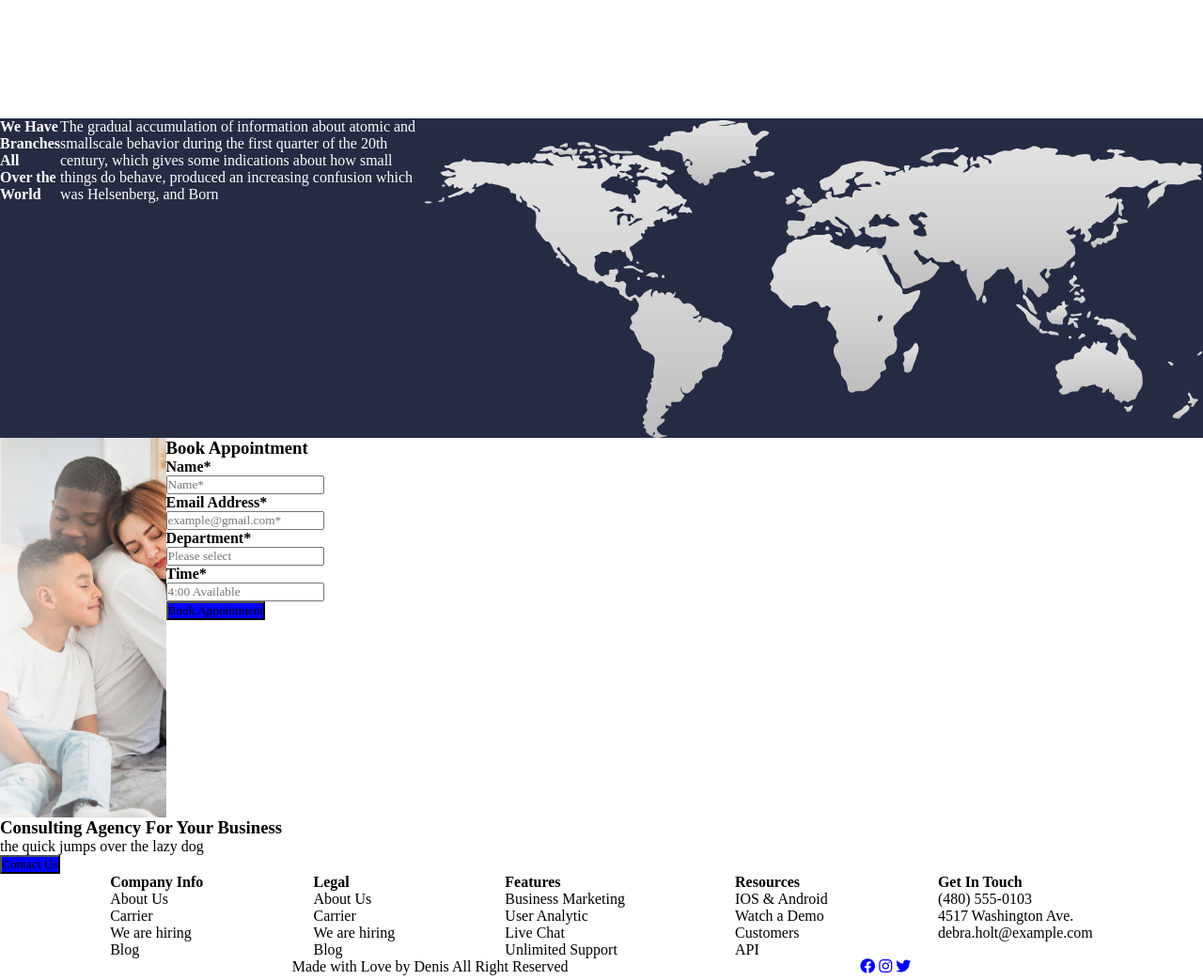
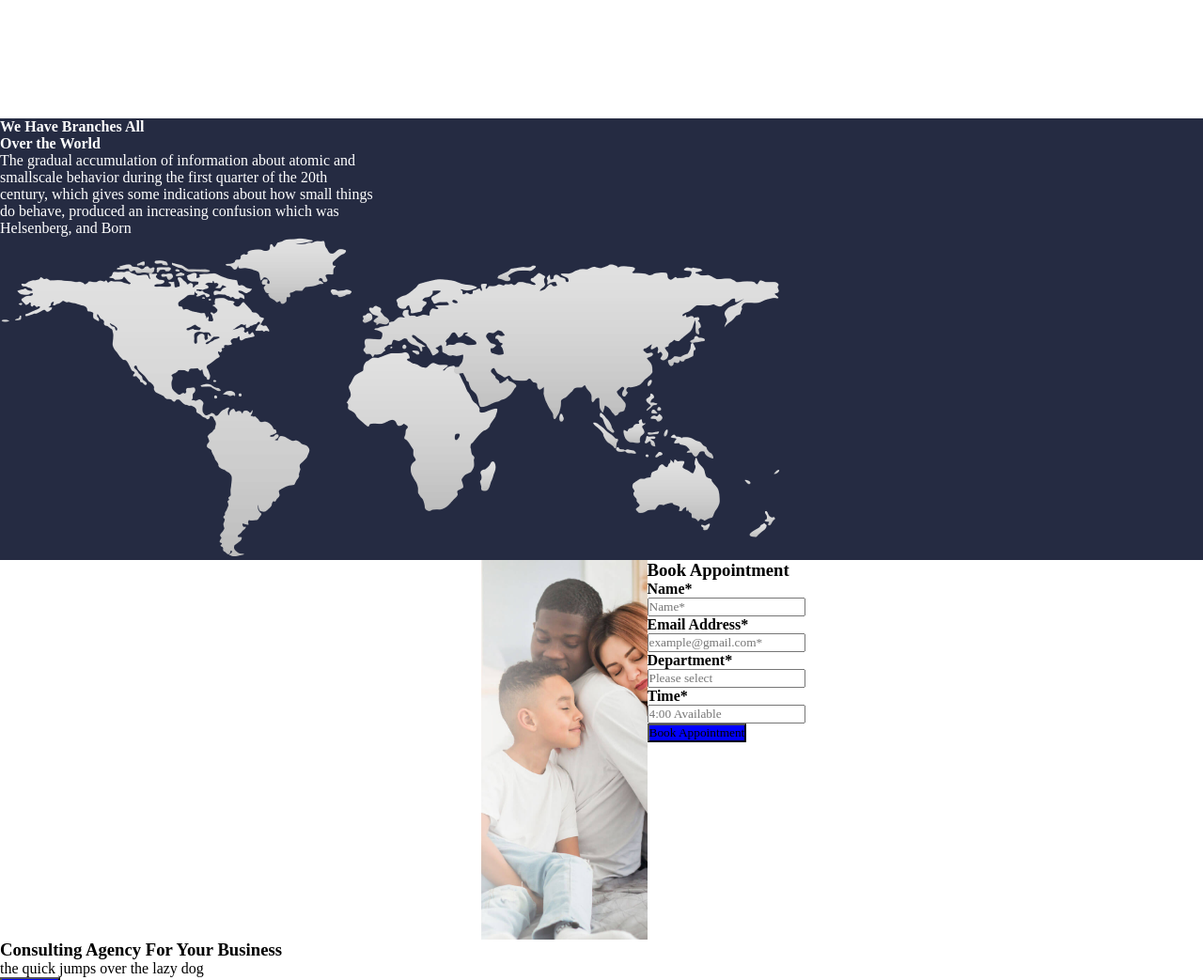
Before and after one commit to DenisMuga/Wee2IP-Insurance-Website, a plain HTML site: page index.html in a window 1280 px wide. Shown: the part 2908-3951 px from the top of the page at 94% size. Drawn offline with Linux system fonts and the light colour scheme.

Commit message:
This commit uses htm and css styling to create and style the pages under the WorldMap class

```diff
--- a/index.css
+++ b/index.css
@@ -180,16 +180,18 @@ padding: 30px
 }
 .WorldMap{
     background-color: #252B42;
-    /* display:inline-flex; */
+    display:flex;
     margin-top: 10%;
     height: 100%;
+    justify-content: space-between;
 }
 .Wordings{
     color: white;
-    display: flex;
+    float: left;
 }
 .LoginPage{
     display: flex;
+    margin-left: 40%;
 }
 .Appointment{
     flex-grow: 3;
--- a/index.html
+++ b/index.html
@@ -189,7 +189,7 @@
               <div class="WorldMap">
                   <div class="Wordings">
                       <h4>We Have Branches All<br> Over the World</h4>
-                      <p>The gradual accumulation of information about atomic and smallscale behavior during the first quarter of the 20th century, which gives some indications about how small things do behave, produced an increasing confusion which was Helsenberg, and Born</p>
+                      <p>The gradual accumulation of information about atomic and <br>smallscale behavior during the first quarter of the 20th<br>century, which gives some indications about how small things<br>do behave, produced an increasing confusion which was <br>Helsenberg, and Born</p>
                       <img src="./Images/pngwing 1.png" alt="WorldMap">
                   </div>
               </div>
```
